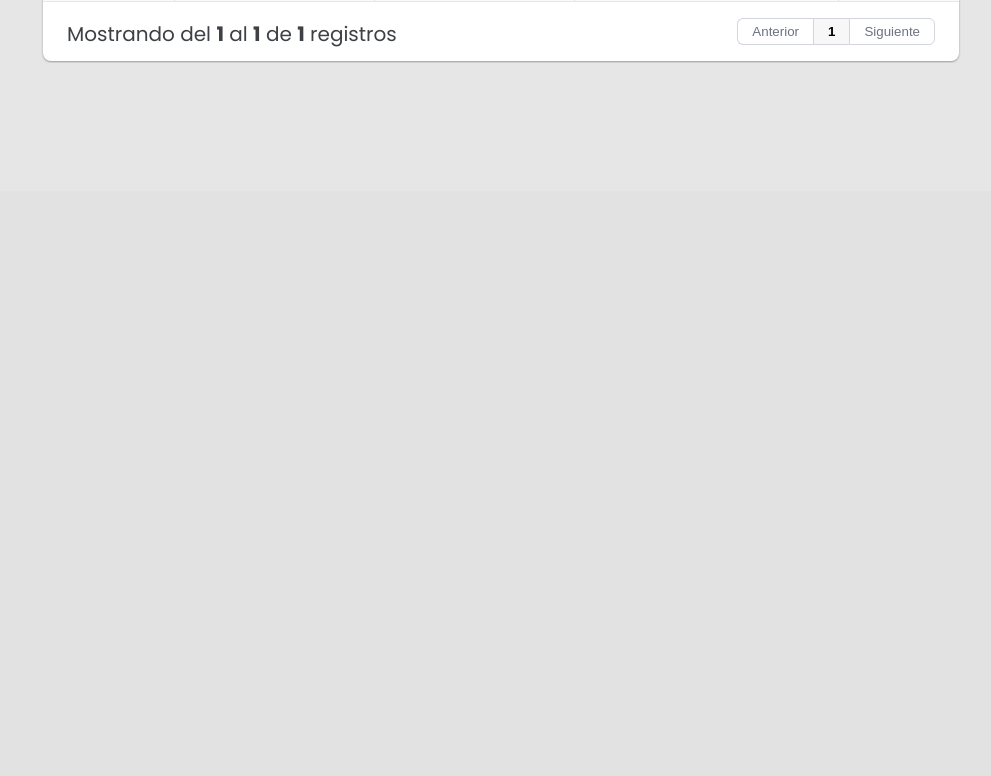
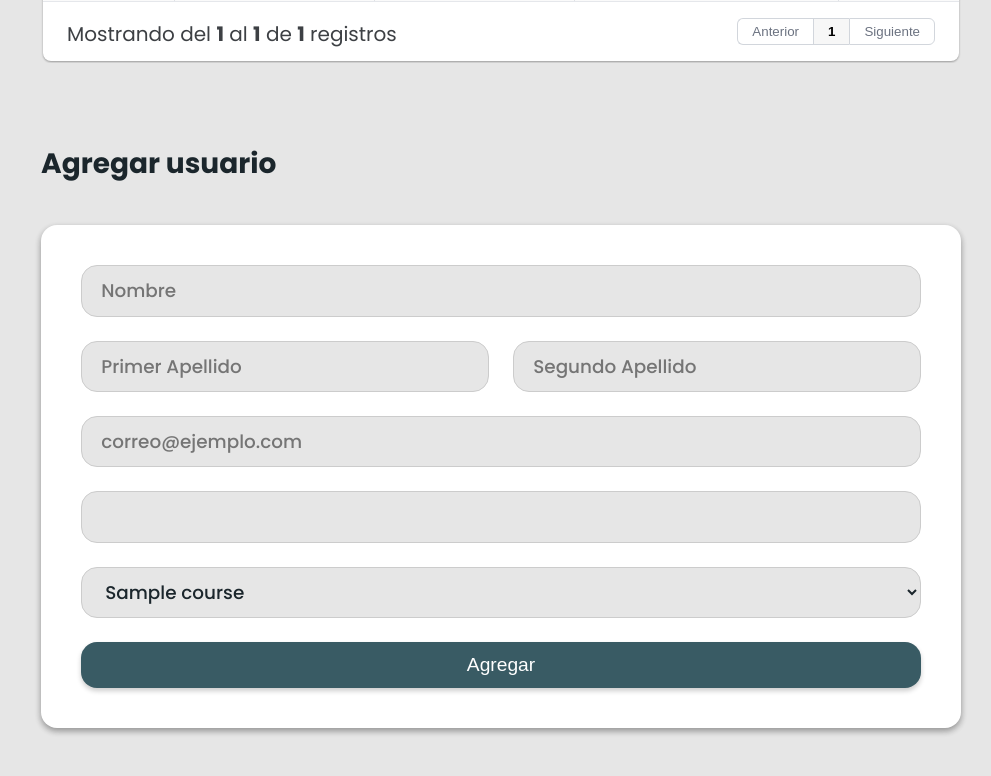
Before and after one commit to Remy349/rematescostarica, a Flask app: page /admin/usuarios in a window 1280 px wide. Shown: the part 871-1647 px from the top of the page, without its empty margins (289-1280 px from the left). Before the commit the page ends 934 px from the top, so only its background shows below. Run offline with Flask 3, Linux system fonts and the light colour scheme; a user stored in the database is signed in; tables that the repository leaves empty hold one stand-in row (values such as "Sample post"); some libraries are stand-ins or nearby versions.

Commit message:
The admin can add new users.

```diff
--- a/flaskr/admin/forms.py
+++ b/flaskr/admin/forms.py
@@ -1,8 +1,75 @@
+import phonenumbers
 from flask_ckeditor import CKEditorField
+from sqlalchemy.exc import NoResultFound
+from flaskr import db
 from flask_ckeditor.fields import TextAreaField
 from flask_wtf import FlaskForm
-from wtforms import FileField, PasswordField, StringField, SubmitField
-from wtforms.validators import InputRequired, Length
+from wtforms.validators import Email, InputRequired, Length, ValidationError
+from wtforms import (
+    FileField,
+    PasswordField,
+    SelectField,
+    StringField,
+    SubmitField,
+    TelField,
+)
+
+from flaskr.models.person import Person
+
+
+class AddUpdateStudent(FlaskForm):
+    firstname = StringField(
+        "firstname",
+        validators=[
+            InputRequired(),
+            Length(min=3, max=20),
+        ],
+    )
+    first_lastname = StringField(
+        "first_lastname",
+        validators=[
+            InputRequired(),
+            Length(min=3, max=20),
+        ],
+    )
+    second_lastname = StringField(
+        "second_lastname",
+        validators=[
+            InputRequired(),
+            Length(min=3, max=20),
+        ],
+    )
+    email = StringField(
+        "email",
+        validators=[
+            InputRequired(),
+            Length(max=280),
+            Email(message="Correo electrónico no válido!"),
+        ],
+    )
+    phone_number = TelField("Telefono", validators=[InputRequired()])
+    course = SelectField("course", choices=[])
+    submit = SubmitField("Agregar")
+
+    def validate_email(self, email):
+        try:
+            user = db.session.execute(
+                db.select(Person).filter_by(email=email.data)
+            ).scalar_one()
+
+            if user is not None:
+                raise ValidationError("Correo electrónico ya registrado!")
+        except NoResultFound:
+            pass
+
+    def validate_phone_number(self, phone_number):
+        try:
+            p = phonenumbers.parse(phone_number.data)
+
+            if not phonenumbers.is_valid_number(p):
+                raise ValueError()
+        except (phonenumbers.phonenumberutil.NumberParseException, ValueError):
+            raise ValidationError("Número de teléfono no válido")
 
 
 class AddUpdateCourse(FlaskForm):
--- a/flaskr/static/css/styles-dashboard.css
+++ b/flaskr/static/css/styles-dashboard.css
@@ -358,6 +358,52 @@ button {
 .admin__usuarios-tabla_status.false {
   color: #F05D5E;
 }
+.admin__usuarios-adduser_form {
+  background-color: #FFF;
+  width: 100%;
+  display: grid;
+  row-gap: 1.5rem;
+  padding: 1.5rem;
+  border-radius: 1rem;
+  box-shadow: rgba(0, 0, 0, 0.16) 0px 3px 6px, rgba(0, 0, 0, 0.23) 0px 3px 6px;
+}
+.admin__usuarios-adduser_form_container {
+  display: grid;
+  row-gap: 1.5rem;
+}
+.admin__usuarios-adduser_form_messages {
+  display: grid;
+  row-gap: 0.5rem;
+}
+.admin__usuarios-adduser_form_messages_error {
+  color: #F05D5E;
+  font-size: 1.15rem;
+  text-align: center;
+  font-weight: 500;
+}
+.admin__usuarios-adduser_form_input {
+  border: 1px solid #CCC;
+  width: 100%;
+  border-radius: 1rem;
+  outline: none;
+  padding: 0.7rem 1.5rem 0.7rem 1.2rem;
+  font-family: inherit;
+  background-color: #E6E6E6;
+  color: #1B262C;
+  font-size: 1.15rem;
+  font-weight: 500;
+}
+.admin__usuarios-adduser_form_submit {
+  font-size: 1.2rem;
+  padding: 0.75rem 0;
+  border: none;
+  outline: none;
+  background-color: #395B64;
+  border-radius: 1rem;
+  font-weight: 500;
+  color: #FFF;
+  box-shadow: 0 3px 5px rgba(0, 0, 0, 0.2);
+}
 
 .admin__pagos-desc {
   background-color: #CCC;
@@ -621,6 +667,15 @@ button {
   font-weight: 500;
   color: #FFF;
   box-shadow: 0 3px 5px rgba(0, 0, 0, 0.2);
+}
+.admin__control-tabla_status {
+  font-weight: 500;
+}
+.admin__control-tabla_status.true {
+  color: #058C42;
+}
+.admin__control-tabla_status.false {
+  color: #F05D5E;
 }
 .admin__control-update {
   display: grid;
@@ -893,11 +948,24 @@ button {
   .admin__usuarios-data_card_info span {
     font-size: 2rem;
   }
+  .admin__usuarios-adduser_form_container {
+    grid-template-columns: repeat(2, 1fr);
+    column-gap: 1.5rem;
+  }
 }
 @media screen and (min-width: 768px) {
   .admin__usuarios-data {
     grid-template-columns: repeat(2, 1fr);
     column-gap: 1.5rem;
+  }
+  .admin__usuarios-adduser_form {
+    padding: 2.5rem;
+  }
+  .admin__usuarios-adduser_form_submit {
+    transition: all 0.3s ease-in-out;
+  }
+  .admin__usuarios-adduser_form_submit:hover {
+    background-color: #1B262C;
   }
 }
 @media screen and (min-width: 1024px) {
--- a/flaskr/static/js/gridjs.js
+++ b/flaskr/static/js/gridjs.js
@@ -157,7 +157,11 @@ document.addEventListener('DOMContentLoaded', () => {
             d.email,
             d.phoneNumber,
             moment(`${d.joinedIn}`).format('L'),
-            gridjs.html(d.isActive ? 'Activo' : 'Inactivo'),
+            gridjs.html(
+              d.isActive
+                ? '<p class="admin__control-tabla_status true">Activo</p>'
+                : '<p class="admin__control-tabla_status false">Inactivo</p>'
+            ),
           ]),
       },
       search: {
--- a/flaskr/static/js/main-dashboard.js
+++ b/flaskr/static/js/main-dashboard.js
@@ -46,4 +46,31 @@ document.addEventListener('DOMContentLoaded', () => {
       navDashboard.classList.remove('show-nav')
     })
   }
+
+  // =======================>
+  const adminAddUpdateUserForm = document.getElementById('adminAddUpdateUserForm')
+
+  if (adminAddUpdateUserForm) {
+    // ======================>
+    const phoneNumberInput = document.getElementById('phone_number')
+
+    const iti = window.intlTelInput(phoneNumberInput, {
+      separateDialCode: true,
+      initialCountry: 'auto',
+      geoIpLookup: (callback) => {
+        fetch('https://ipapi.co/json')
+          .then((res) => res.json())
+          .then((data) => callback(data.country_code))
+          .catch(() => callback('us'))
+      },
+      utilsScript:
+        'https://cdn.jsdelivr.net/npm/intl-tel-input@18.1.1/build/js/utils.js',
+    })
+
+    iti.setNumber(phoneNumberInput.value)
+
+    phoneNumberInput.addEventListener('blur', () => {
+      phoneNumberInput.value = iti.getNumber()
+    })
+  }
 })
--- a/flaskr/static/scss/admin/_usuarios.scss
+++ b/flaskr/static/scss/admin/_usuarios.scss
@@ -1,4 +1,5 @@
 @use '../utils/colors' as c;
+@use '../utils/mixins' as m;
 
 .admin__usuarios {
   &-desc {
@@ -73,4 +74,47 @@
       }
     }
   }
+
+  &-adduser {
+    &_form {
+      background-color: c.$White;
+      width: 100%;
+      display: grid;
+      row-gap: 1.5rem;
+      padding: 1.5rem;
+      border-radius: 1rem;
+      box-shadow: rgba(0, 0, 0, 0.16) 0px 3px 6px,
+        rgba(0, 0, 0, 0.23) 0px 3px 6px;
+
+      &_container {
+        display: grid;
+        row-gap: 1.5rem;
+      }
+
+      &_messages {
+        display: grid;
+        row-gap: .5rem;
+
+        &_error {
+          color: c.$Bittersweet;
+          font-size: 1.15rem;
+          text-align: center;
+          font-weight: 500;
+        }
+      }
+
+      &_input {
+        border: 1px solid c.$Silver;
+        @include m.input(c.$Platinum-light, c.$Gunmetal, 1rem);
+      }
+
+      &_submit {
+        font-size: 1.2rem;
+        padding: .75rem 0;
+        border: none;
+        outline: none;
+        @include m.btn(c.$Dark-slate-gray, c.$White, 1rem);
+      }
+    }
+  }
 }
--- a/flaskr/static/scss/admin/cursos/_cursos-control.scss
+++ b/flaskr/static/scss/admin/cursos/_cursos-control.scss
@@ -63,6 +63,20 @@
     &_create {
       padding: .75rem 2rem;
       @include m.btn(c.$Dark-slate-gray, c.$White, 1rem);
+    }
+  }
+
+  &-tabla {
+    &_status {
+      font-weight: 500;
+
+      &.true {
+        color: c.$Sea-green;
+      }
+
+      &.false {
+        color: c.$Bittersweet;
+      }
     }
   }
 
--- a/flaskr/static/scss/responsive/admin/_usuarios.scss
+++ b/flaskr/static/scss/responsive/admin/_usuarios.scss
@@ -1,3 +1,5 @@
+@use '../../utils/colors' as c;
+
 @media screen and (min-width: 568px) {
   .admin__usuarios {
     &-data {
@@ -6,6 +8,15 @@
           & span {
             font-size: 2rem;
           }
+        }
+      }
+    }
+
+    &-adduser {
+      &_form {
+        &_container {
+          grid-template-columns: repeat(2, 1fr);
+          column-gap: 1.5rem;
         }
       }
     }
@@ -18,6 +29,20 @@
       grid-template-columns: repeat(2, 1fr);
       column-gap: 1.5rem;
     }
+
+    &-adduser {
+      &_form {
+        padding: 2.5rem;
+
+        &_submit {
+          transition: all .3s ease-in-out;
+
+          &:hover {
+            background-color: c.$Gunmetal;
+          }
+        }
+      }
+    }
   }
 }
 
--- a/flaskr/templates/admin/usuarios.html
+++ b/flaskr/templates/admin/usuarios.html
@@ -30,4 +30,40 @@
     <div id="adminUsuariosTabla"></div>
   </div>
 </section>
+<section class="admin__usuarios">
+  <h2 class="section__title">Agregar usuario</h2>
+  <div class="admin__usuarios-adduser">
+    <form class="admin__usuarios-adduser_form" action="" method="POST" id="adminAddUpdateUserForm">
+      {{ form.hidden_tag() }}
+      {{ form.firstname(class_='admin__usuarios-adduser_form_input',
+      placeholder='Nombre', autocomplete='off') }}
+      <div class="admin__usuarios-adduser_form_container">
+        {{ form.first_lastname(class_='admin__usuarios-adduser_form_input',
+        placeholder='Primer Apellido', autocomplete='off') }}
+        {{ form.second_lastname(class_='admin__usuarios-adduser_form_input',
+        placeholder='Segundo Apellido', autocomplete='off') }}
+      </div>
+      <div class="admin__usuarios-adduser_form_messages">
+        {{ form.email(class_='admin__usuarios-adduser_form_input',
+        placeholder='correo@ejemplo.com', autocomplete='off') }}
+        {% for error in form.email.errors %}
+        <span class="admin__usuarios-adduser_form_messages_error">
+          [{{ error }}]
+        </span>
+        {% endfor %}
+      </div>
+      <div class="admin__usuarios-adduser_form_messages">
+        {{ form.phone_number(class_='admin__usuarios-adduser_form_input',
+        autocomplete='off') }}
+        {% for error in form.phone_number.errors %}
+        <span class="admin__usuarios-adduser_form_messages_error">
+          [{{ error }}]
+        </span>
+        {% endfor %}
+      </div>
+      {{ form.course(class_='admin__usuarios-adduser_form_input') }}
+      {{ form.submit(class_='admin__usuarios-adduser_form_submit') }}
+    </form>
+  </div>
+</section>
 {% endblock content %}
--- a/flaskr/templates/base-dashboard.html
+++ b/flaskr/templates/base-dashboard.html
@@ -10,6 +10,8 @@
       Remates Costa Rica
       {% endif %}
     </title>
+    <!-- INTLTELINPUT CSS -->
+    <link rel="stylesheet" href="https://cdn.jsdelivr.net/npm/intl-tel-input@18.1.1/build/css/intlTelInput.css">
     <!-- GRIDJS CSS -->
     <link href="https://cdn.jsdelivr.net/npm/gridjs/dist/theme/mermaid.min.css" rel="stylesheet" />
     <!-- STYLES CSS -->
@@ -25,6 +27,8 @@
       {% block content %} {% endblock content %}
     </main>
 
+    <!-- INTLTELINPUT JS -->
+    <script src="https://cdn.jsdelivr.net/npm/intl-tel-input@18.1.1/build/js/intlTelInput.min.js"></script>
     <!-- MOMENT JS -->
     <script src="{{ url_for('static', filename='js/moment.min.js') }}"></script>
     <!-- GRIDJS JS -->
```
Also changed, not shown: flaskr/admin/usuarios.py (+57 -1 lines), 1 other file.
